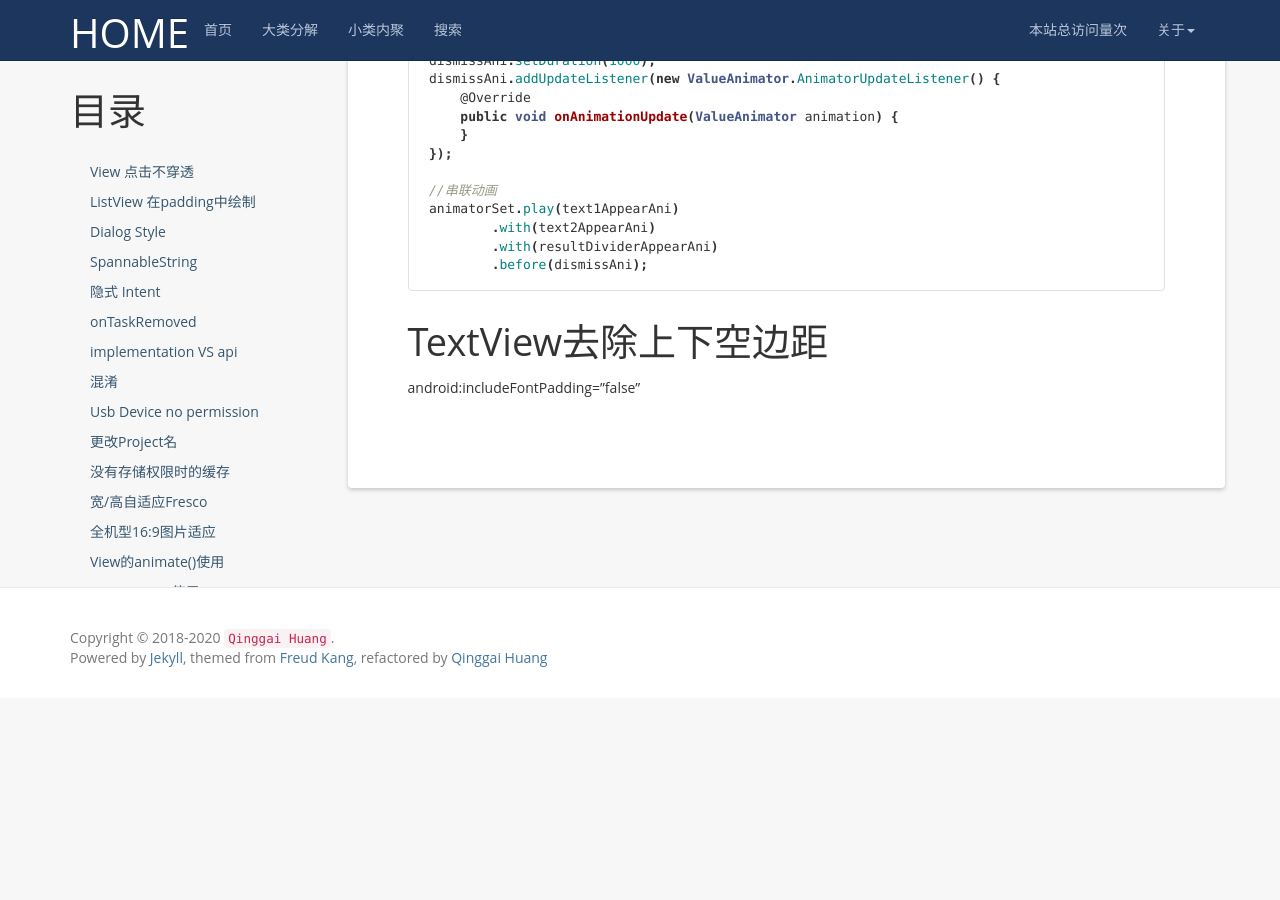
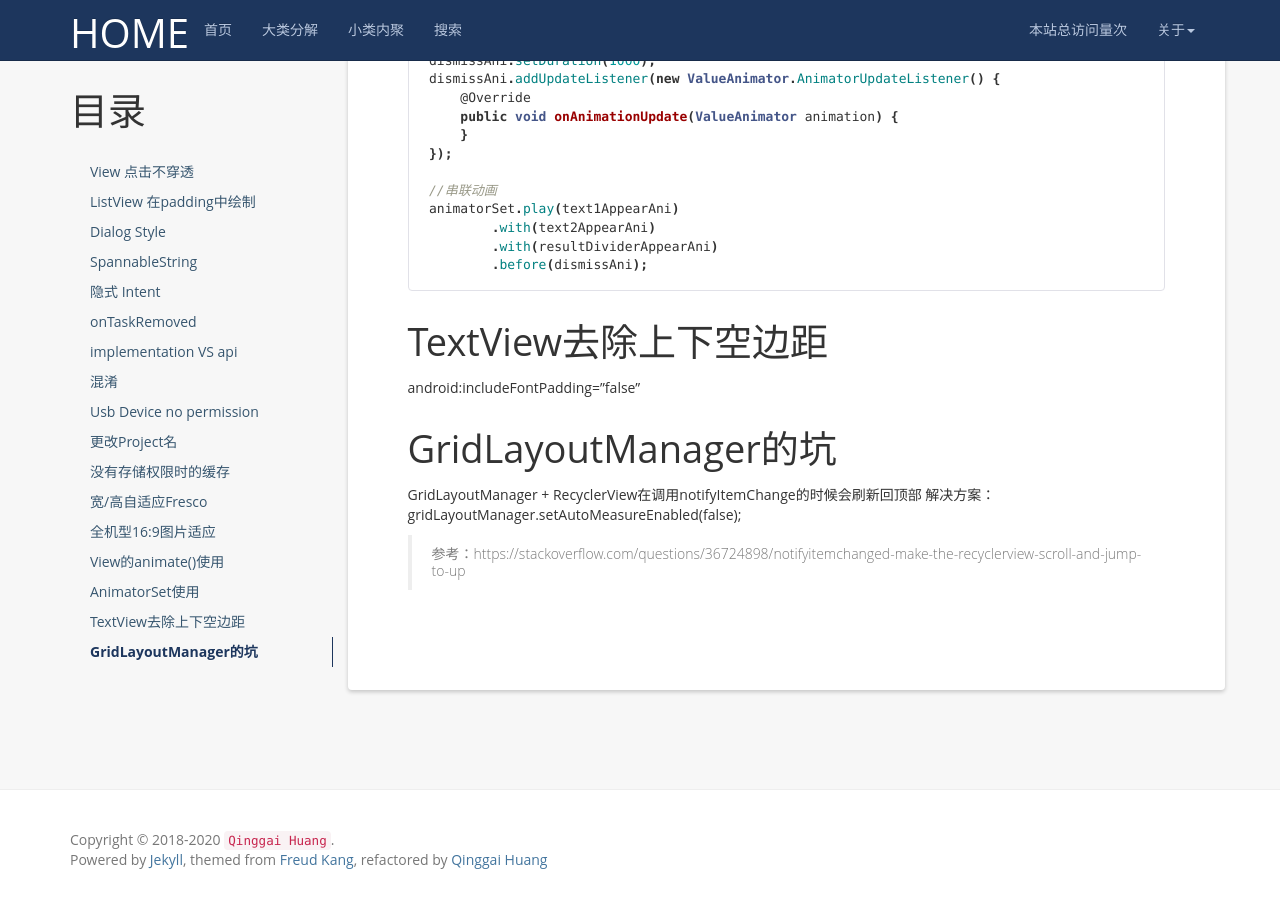
Before and after one commit to hqglichao/hqglichao.github.io, a Jekyll site: the page built from _posts/2018-12-11-android-tip.md, in a window 1280 px wide and 900 px high, scrolled down 5802 px. Built offline with Jekyll 4.4.1, drawn with Linux system fonts in a browser that asks for light colours; nearby versions of some CDN libraries; comment, search, counter and statistics services are not loaded; before the commit the page ends 6500 px from its top, so only the background shows below that.

Commit message:
更新android tip post
Signed-off-by: keanuhuang <keanuhuang@tencent.com>

```diff
--- a/_posts/2018-12-11-android-tip.md
+++ b/_posts/2018-12-11-android-tip.md
@@ -284,3 +284,11 @@ animatorSet.play(text1AppearAni)
 TextView去除上下空边距
 ===================================
 android:includeFontPadding="false"
+
+GridLayoutManager的坑
+===================================
+GridLayoutManager + RecyclerView在调用notifyItemChange的时候会刷新回顶部
+解决方案：
+gridLayoutManager.setAutoMeasureEnabled(false);
+
+>参考：https://stackoverflow.com/questions/36724898/notifyitemchanged-make-the-recyclerview-scroll-and-jump-to-up
```
